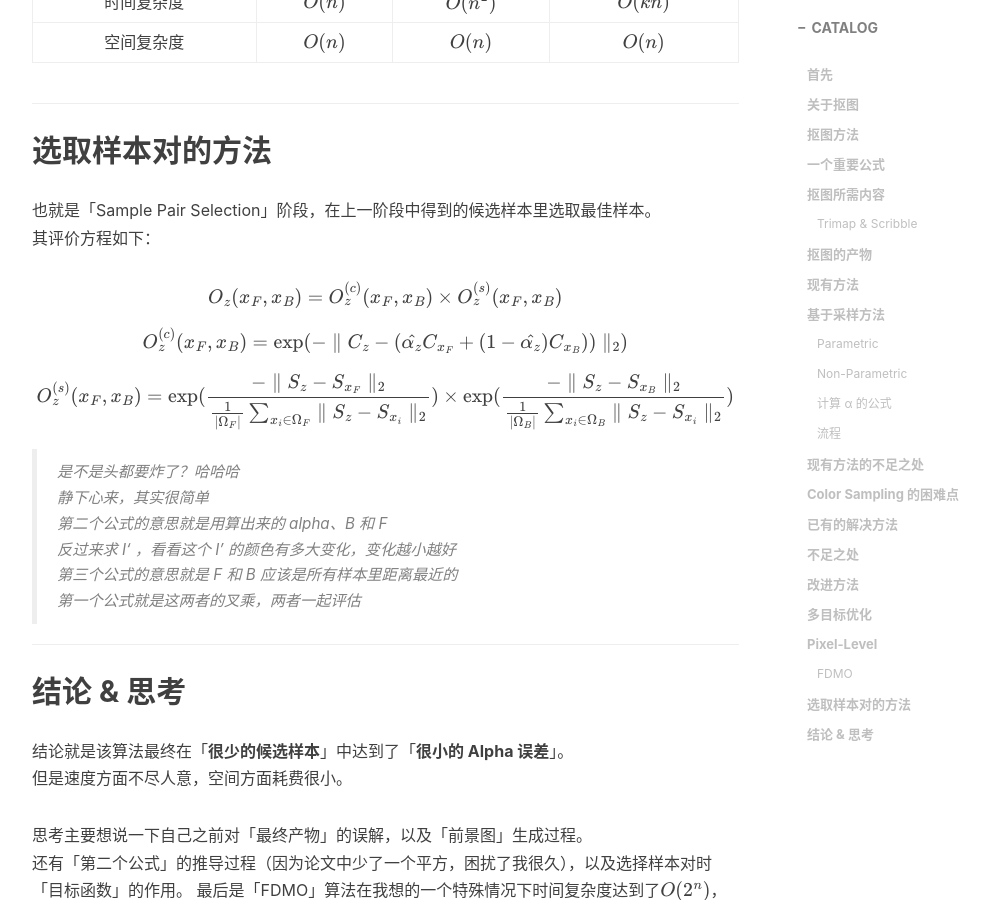
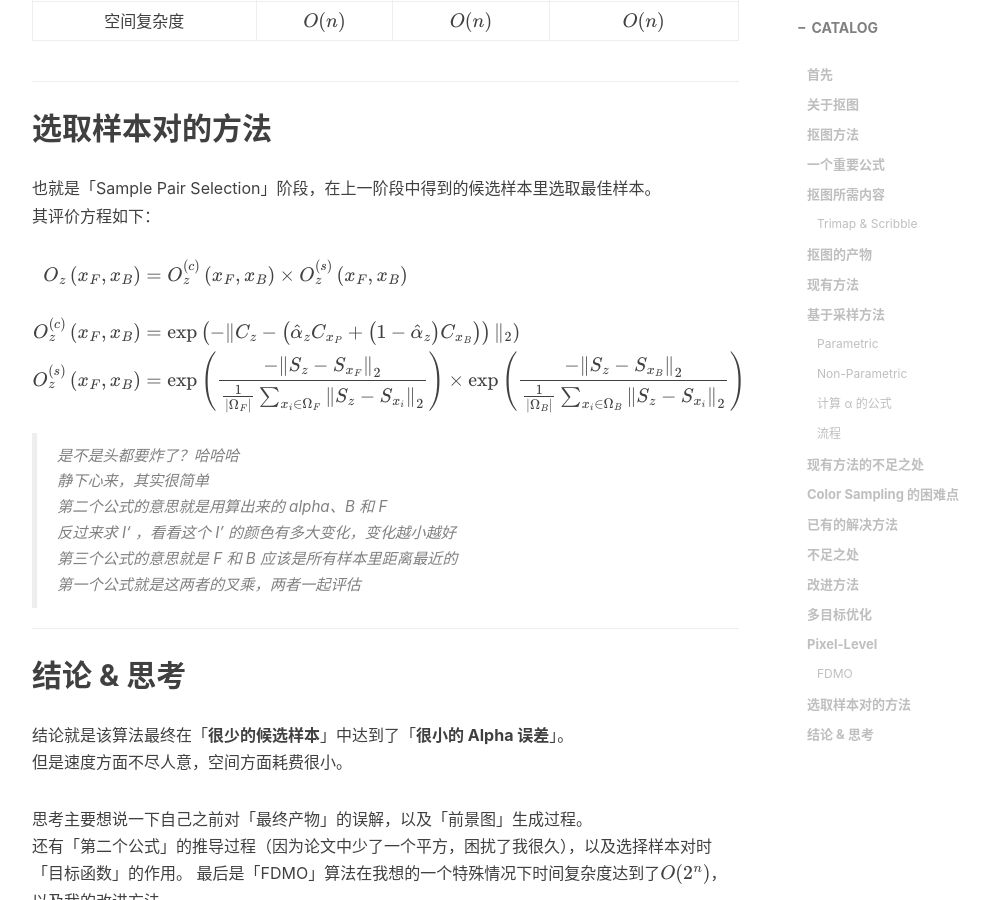
Before and after one commit to moiling/moiling.github.io, a Jekyll site: the page built from _posts/2019-04-11-PDMS4IM.md, in a window 1280 px wide and 900 px high, scrolled down 8778 px. Shown: the whole window, without its empty margins (233-1222 px from the left). Built offline with Jekyll 4.4.1, drawn with Linux system fonts in a browser that asks for light colours; nearby versions of some CDN libraries; library files that are not in the unit come from our copies; formulas are drawn with MathJax 3; comment, search, counter and statistics services are not loaded; some of the changed text lies outside the part shown.

Commit message:
Update post.

```diff
--- a/_posts/2019-04-11-PDMS4IM.md
+++ b/_posts/2019-04-11-PDMS4IM.md
@@ -106,7 +106,7 @@ $$I_{i} = \alpha F_{i} + (1-\alpha) B_{i}$$
 
 #### 计算 α 的公式
 
-$$\hat{\alpha} = \frac{(I-B)\cdot(F-B)}{(\parallel F-B \parallel_2)^2}$$
+$$\hat{\alpha}=\frac{(I-B) \cdot(F-B)}{\left(\|F-B\|_{2}\right)^{2}}$$
 
 该公式是由以上「重要公式」推导出来的，有多个颜色通道，所以这里的 `I`、`F`、`B` 均为向量。<br/>
 其中 `‖*‖₂` 为[欧几里德范数](https://en.wikipedia.org/wiki/Norm_(mathematics)#Euclidean_norm)，在这里就和「模」差不多。<br/>
@@ -171,11 +171,7 @@ $$\hat{\alpha} = \frac{(I-B)\cdot(F-B)}{(\parallel F-B \parallel_2)^2}$$
 
 对于「多种标准之间的冲突问题」，将其看做「**多目标优化问题 Multiobjective Optimization Problem (MOP)**」，从而解决标准之间的冲突。目标函数如下：
 
-$$g_{1}(x) = \parallel C_{x} - C_{z} \parallel_{2}$$
-
-$$g_{2}(x) = \parallel S_{x} - S_{z} \parallel_{2}$$
-
-$$g_{3}(x) = \parallel T_{x} - T_{z} \parallel_{2}$$
+$$\begin{aligned} g_{1}(x) &=\left\|C_{x}-C_{z}\right\|_{2} \\ g_{2}(x) &=\left\|S_{x}-S_{z}\right\|_{2} \\ g_{3}(x) &=\left\|T_{x}-T_{z}\right\|_{2} \end{aligned}$$
 
 > 其中\\(g_{1}(x)\\)、\\(g_{2}(x)\\)、\\(g_{3}(x)\\)为三个目标函数<br/>
 > \\(x\\)为已知区域中的某个点，\\(z\\)为当前计算的未知区域点<br/>
@@ -238,11 +234,14 @@ return C, i
 也就是「Sample Pair Selection」阶段，在上一阶段中得到的候选样本里选取最佳样本。<br/>
 其评价方程如下：
 
-$$O_{z}(x_{F},x_{B}) = O_z^{(c)}(x_{F},x_{B})\times O_z^{(s)}(x_{F},x_{B})$$
-
-$$O_z^{(c)}(x_{F},x_{B})=\exp(-\parallel C_{z}-(\hat{\alpha_{z}}C_{x_{F}}+(1-\hat{\alpha_{z}})C_{x_{B}}))\parallel_{2})$$
-
-$$O_z^{(s)}(x_{F},x_{B})=\exp(\frac{-\parallel S_{z}-S_{x_{F}}\parallel_{2}}{\frac{1}{|\Omega_{F}|}\sum_{x_{i}\in\Omega_{F}}\parallel S_{z}-S_{x_{i}}\parallel_{2}})\times\exp(\frac{-\parallel S_{z}-S_{x_{B}}\parallel_{2}}{\frac{1}{|\Omega_{B}|}\sum_{x_{i}\in\Omega_{B}}\parallel S_{z}-S_{x_{i}}\parallel_{2}})$$
+$$\begin{aligned}
+O_{z}\left(x_{F}, x_{B}\right)&=O_{z}^{(c)}\left(x_{F}, x_{B}\right) \times O_{z}^{(s)}\left(x_{F}, x_{B}\right)
+\\
+\\
+O_{z}^{(c)}\left(x_{F}, x_{B}\right)&=\exp \left(-\| C_{z}-\left(\hat{\alpha}_{z} C_{x_{P}}+\left(1-\hat{\alpha}_{z}\right) C_{x_{B}}\right)\right)\left\|_{2}\right)
+\\
+O_{z}^{(s)}\left(x_{F}, x_{B}\right)&=\exp \left(\frac{-\left\|S_{z}-S_{x_{F}}\right\|_{2}}{\frac{1}{\left|\Omega_{F}\right|} \sum_{x_{i} \in \Omega_{F}}\left\|S_{z}-S_{x_{i}}\right\|_{2}}\right) \times \exp \left(\frac{-\left\|S_{z}-S_{x_{B}}\right\|_{2}}{\frac{1}{\left|\Omega_{B}\right|} \sum_{x_{i} \in \Omega_{B}}\left\|S_{z}-S_{x_{i}}\right\|_{2}}\right)
+\end{aligned}$$
 
 > 是不是头都要炸了？哈哈哈<br/>
 > 静下心来，其实很简单<br/>
```
Also changed, not shown: 1 other file.
